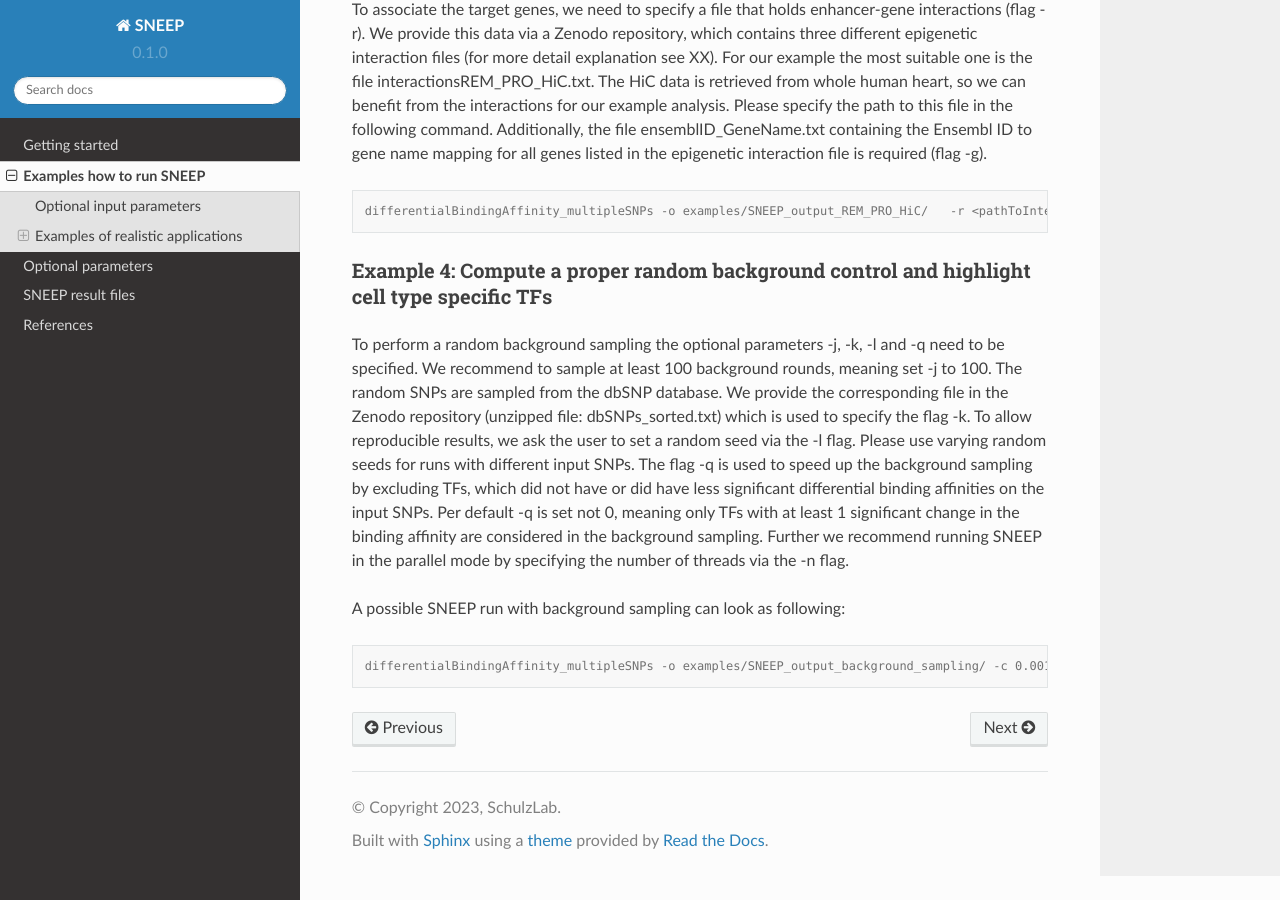
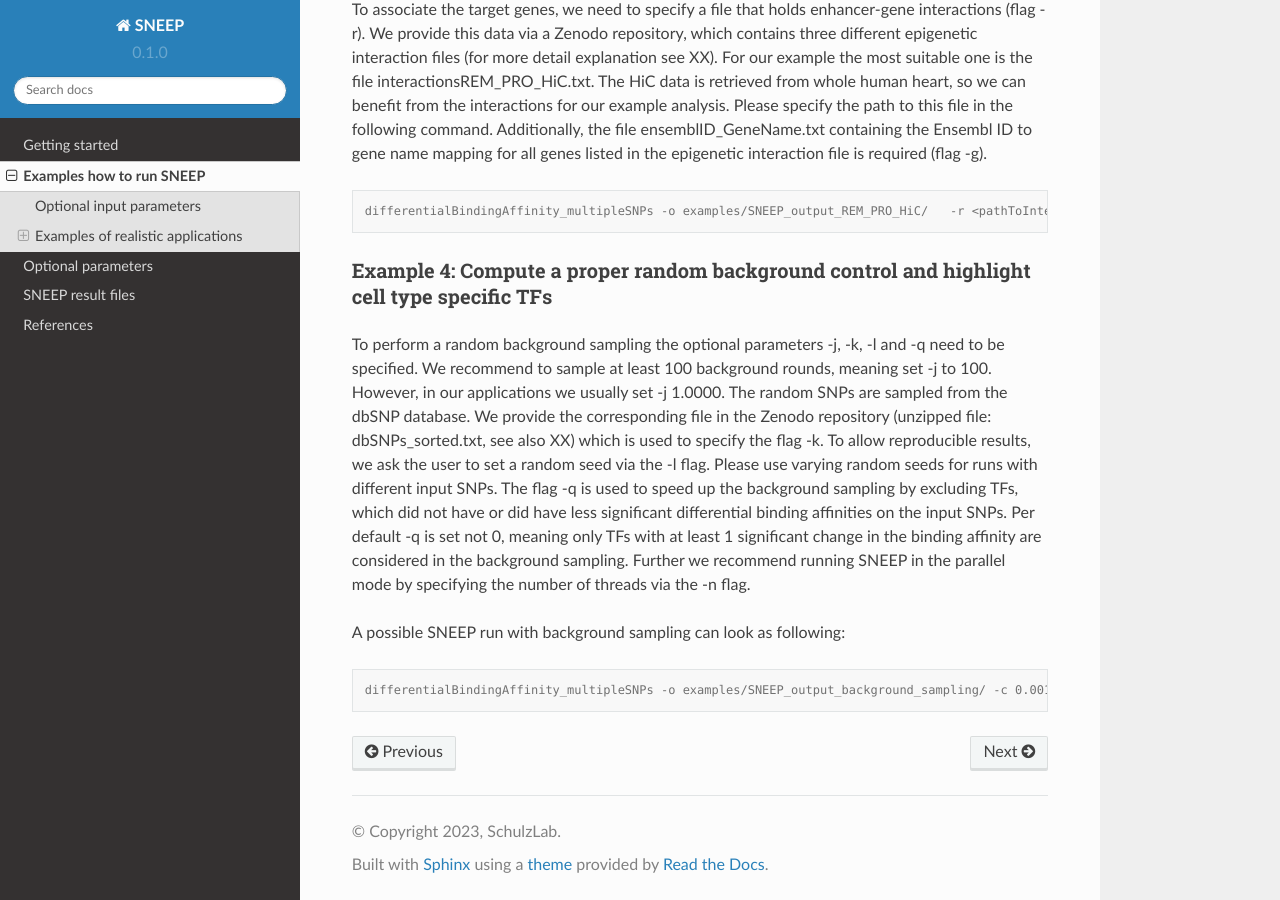
Before and after one commit to SchulzLab/SNEEP, a Sphinx documentation site: the page built from docs/examples.rst, in a window 1280 px wide and 900 px high, scrolled down 2293 px. Built offline with Sphinx 7.4.7 and the Read the Docs theme 2.0.0, drawn with Linux system fonts in a browser that asks for light colours; pages that are not in the unit, such as notebooks, are missing from menus; some of the changed text lies outside the part shown.

Commit message:
Update examples.rst

```diff
--- a/docs/examples.rst
+++ b/docs/examples.rst
@@ -47,14 +47,14 @@
 Examples of realistic applications
 ===================================
 
-For a realistic example we consider SNPs associated to myocardial infarction (downloaded from the `GWAS catalog <https://www.ebi.ac.uk/gwas/efotraits/EFO_0000612>`_ and the corresponding proxy SNPs (determined with `SNiPA <https://snipa.helmholtz-muenchen.de/snipa3/index.php?task=proxy_search>`_, R2 value >= 0.8). The following section provides example runs with different combination of the optional input parameters. The example data is located in the directory SNEEP/example/. The default parameters (SNP-file, motif file and human genome file) are the once we already used in the minimal example. Make sure you are located in the SNEEP main folder (SNEEP/).
+For a realistic example we consider SNPs associated to myocardial infarction (downloaded from the `GWAS catalog <https://www.ebi.ac.uk/gwas/efotraits/EFO_0000612>`_) and the corresponding proxy SNPs (determined with `SNiPA <https://snipa.helmholtz-muenchen.de/snipa3/index.php?task=proxy_search>`_, R2 value >= 0.8). The following section provides example runs with different combination of the optional input parameters. The example data is located in the directory SNEEP/example/. The default parameters (SNP-file, motif file and human genome file) are the once we already used in the minimal example. Make sure you are located in the SNEEP main folder (SNEEP/).
 
 Notice, that the optional parameters can be combined in many more ways then presented in the following examples. We recommend to always set the -s flag to provide for each TF a specific scale parameter (see `Optional parameters <https://sneep.readthedocs.io/en/latest/detailsInput.html>`_). Otherwise a default value baesd on the length of the TF motif is used, which is less accurate.
 
 Example 1: Consider only TFs expressed in the cell type or tissue of interest
 ------------------------------------------------------------------------------
 
-To do so, we need to set the optional parameters -t, -d and -e. For our example the file containing the expression values (flag -t) are provided in the example directory and derived from cardiomyocytes. Additionally, we provide the file containing the mapping between Ensembl ID (used in the expression value file) and the names of the TFs specified in the motif file. As flag d, we use a rather less stringent expression value threshold of 0.5. In general, you can choose any value, which is most suitable for you (also depending on the normalization that you did for the gene expression data).
+To do so, we need to set the optional parameters -t, -d and -e. For our example the file containing the expression values (flag -t) are provided in the example directory and derived from cardiomyocytes. Additionally, we provide the file containing the mapping between Ensembl ID (used in the expression value file) and the names of the TFs specified in the motif file. As flag -d, we use a rather less stringent expression value threshold of 0.5. In general, you can choose any value, which is most suitable for you (also depending on the normalization that you did for the gene expression data).
 Additionally, we specify the file holding the scale value per TF (-s), a p-value threshold of D_{max} as 0.001 (-c), the number of threads to use as 10 (-n) and two files to refine for the binding affinity p-value computation (-b and -x).
 
 So, the resulting command is:
@@ -100,7 +100,7 @@
 Example 4: Compute a proper random background control and highlight cell type specific TFs
 ---------------------------------------------------------------------------------------------
 
-To perform a random background sampling the optional parameters -j, -k, -l and -q need to be specified. We recommend to sample at least 100 background rounds, meaning set -j to 100. The random SNPs are sampled from the dbSNP database. We provide the corresponding file in the Zenodo repository (unzipped file: dbSNPs_sorted.txt) which is used to specify the flag -k. To allow reproducible results, we ask the user to set a random seed via the -l flag. Please use varying random seeds for runs with different input SNPs. The flag -q is used to speed up the background sampling by excluding TFs, which did not have or did have less significant differential binding affinities on the input SNPs. Per default -q is set not 0, meaning only TFs with at least 1 significant change in the binding affinity are considered in the background sampling.
+To perform a random background sampling the optional parameters -j, -k, -l and -q need to be specified. We recommend to sample at least 100 background rounds, meaning set -j to 100. However, in our applications we usually set -j 1.0000. The random SNPs are sampled from the dbSNP database. We provide the corresponding file in the Zenodo repository (unzipped file: dbSNPs_sorted.txt, see also XX) which is used to specify the flag -k. To allow reproducible results, we ask the user to set a random seed via the -l flag. Please use varying random seeds for runs with different input SNPs. The flag -q is used to speed up the background sampling by excluding TFs, which did not have or did have less significant differential binding affinities on the input SNPs. Per default -q is set not 0, meaning only TFs with at least 1 significant change in the binding affinity are considered in the background sampling.
 Further we recommend running SNEEP in the parallel mode by specifying the number of threads via the -n flag.
 
 A possible SNEEP run with background sampling can look as following:
```
